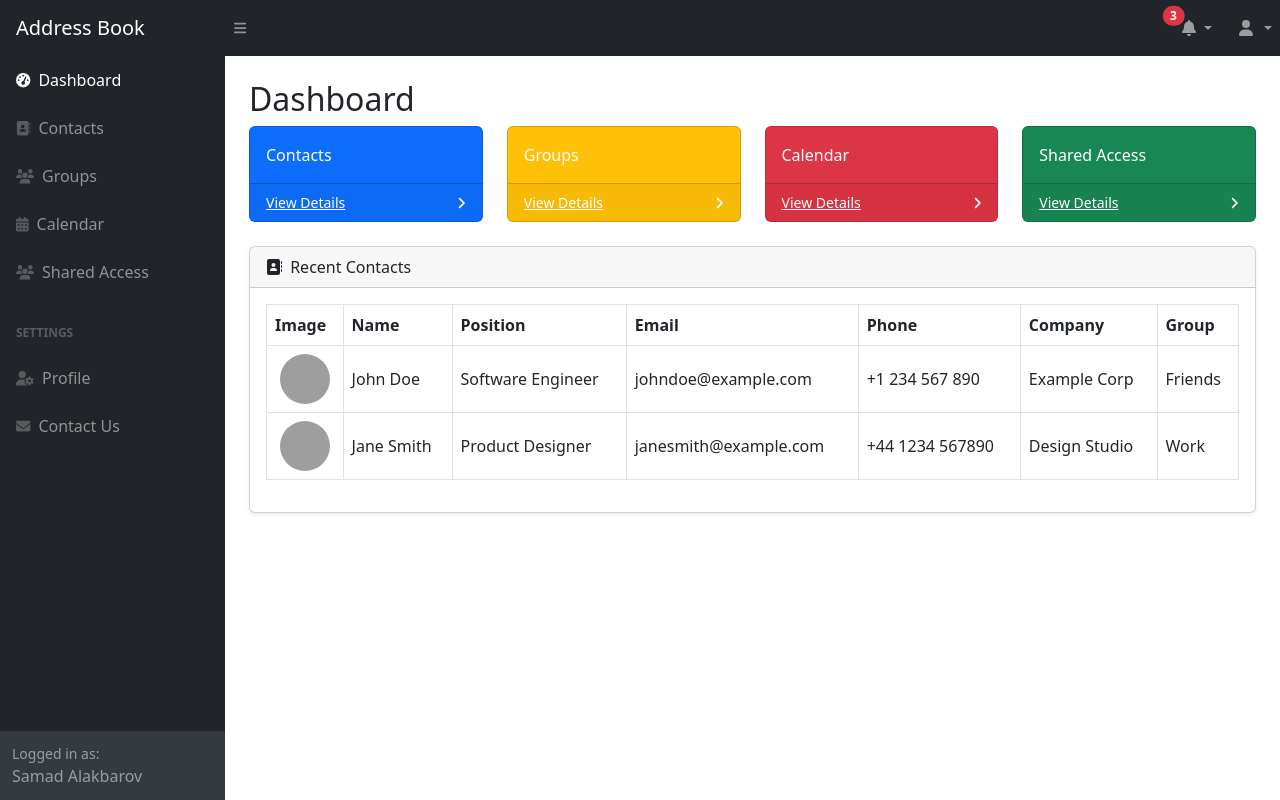
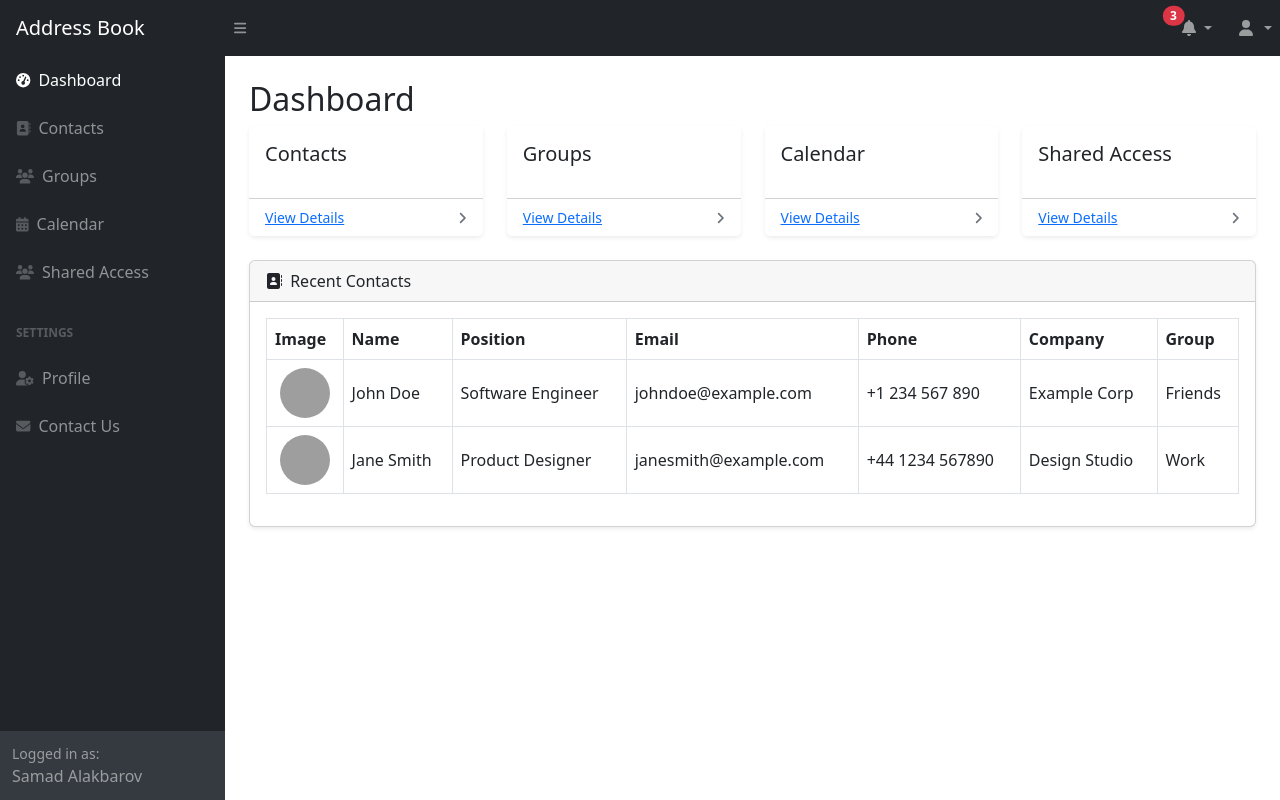
Before and after one commit to Samad126/AdressBookAppWeb, an ASP.NET Core app: page / in a window 1280 px wide. Run offline with ASP.NET Core 8, Linux system fonts and the light colour scheme; some libraries are stand-ins or nearby versions; grey boxes are pictures that could not be loaded.

Commit message:
Redesign dashboard cards for improved aesthetics
The dashboard cards in `Index.cshtml` have been significantly redesigned. The previous solid color backgrounds and white text have been replaced with a modern design featuring shadows, borders, and white backgrounds for the card bodies. Each card now includes a larger title and an updated footer with a text-primary color link, enhancing the overall visual appeal while maintaining the original structure.

```diff
--- a/Views/Dashboard/Index.cshtml
+++ b/Views/Dashboard/Index.cshtml
@@ -6,41 +6,53 @@
 <div class="container-fluid px-4">
     <h2 class="mt-4">Dashboard</h2>
 
+    <!-- Elegant user dashboard -->
     <div class="row">
-        <!-- Cards (Contacts, Groups, Calendar, Shared Access) -->
-        <div class="col-xl-3 col-md-6">
-            <div class="card bg-primary text-white mb-4">
-                <div class="card-body">Contacts</div>
-                <div class="card-footer d-flex align-items-center justify-content-between">
-                    <a class="small text-white stretched-link" asp-controller="Contacts" asp-action="Index">View Details</a>
-                    <div class="small text-white"><i class="fas fa-angle-right"></i></div>
+        <!-- Elegant Cards (left-aligned text) -->
+        <div class="col-xl-3 col-md-6 mb-4">
+            <div class="card shadow-sm border-0 h-100">
+                <div class="card-body">
+                    <h5 class="card-title mb-3">Contacts</h5>
+                </div>
+                <div class="card-footer bg-white d-flex align-items-center justify-content-between">
+                    <a class="small text-primary stretched-link" asp-controller="Contacts" asp-action="Index">View Details</a>
+                    <div class="small text-muted"><i class="fas fa-angle-right"></i></div>
                 </div>
             </div>
         </div>
-        <div class="col-xl-3 col-md-6">
-            <div class="card bg-warning text-white mb-4">
-                <div class="card-body">Groups</div>
-                <div class="card-footer d-flex align-items-center justify-content-between">
-                    <a class="small text-white stretched-link" asp-controller="Groups" asp-action="Index">View Details</a>
-                    <div class="small text-white"><i class="fas fa-angle-right"></i></div>
+
+        <div class="col-xl-3 col-md-6 mb-4">
+            <div class="card shadow-sm border-0 h-100">
+                <div class="card-body">
+                    <h5 class="card-title mb-3">Groups</h5>
+                </div>
+                <div class="card-footer bg-white d-flex align-items-center justify-content-between">
+                    <a class="small text-primary stretched-link" asp-controller="Groups" asp-action="Index">View Details</a>
+                    <div class="small text-muted"><i class="fas fa-angle-right"></i></div>
                 </div>
             </div>
         </div>
-        <div class="col-xl-3 col-md-6">
-            <div class="card bg-danger text-white mb-4">
-                <div class="card-body">Calendar</div>
-                <div class="card-footer d-flex align-items-center justify-content-between">
-                    <a class="small text-white stretched-link" asp-controller="Calendar" asp-action="Index">View Details</a>
-                    <div class="small text-white"><i class="fas fa-angle-right"></i></div>
+
+        <div class="col-xl-3 col-md-6 mb-4">
+            <div class="card shadow-sm border-0 h-100">
+                <div class="card-body">
+                    <h5 class="card-title mb-3">Calendar</h5>
+                </div>
+                <div class="card-footer bg-white d-flex align-items-center justify-content-between">
+                    <a class="small text-primary stretched-link" asp-controller="Calendar" asp-action="Index">View Details</a>
+                    <div class="small text-muted"><i class="fas fa-angle-right"></i></div>
                 </div>
             </div>
         </div>
-        <div class="col-xl-3 col-md-6">
-            <div class="card bg-success text-white mb-4">
-                <div class="card-body">Shared Access</div>
-                <div class="card-footer d-flex align-items-center justify-content-between">
-                    <a class="small text-white stretched-link" asp-controller="SharedAccess" asp-action="Index">View Details</a>
-                    <div class="small text-white"><i class="fas fa-angle-right"></i></div>
+
+        <div class="col-xl-3 col-md-6 mb-4">
+            <div class="card shadow-sm border-0 h-100">
+                <div class="card-body">
+                    <h5 class="card-title mb-3">Shared Access</h5>
+                </div>
+                <div class="card-footer bg-white d-flex align-items-center justify-content-between">
+                    <a class="small text-primary stretched-link" asp-controller="SharedAccess" asp-action="Index">View Details</a>
+                    <div class="small text-muted"><i class="fas fa-angle-right"></i></div>
                 </div>
             </div>
         </div>
```
